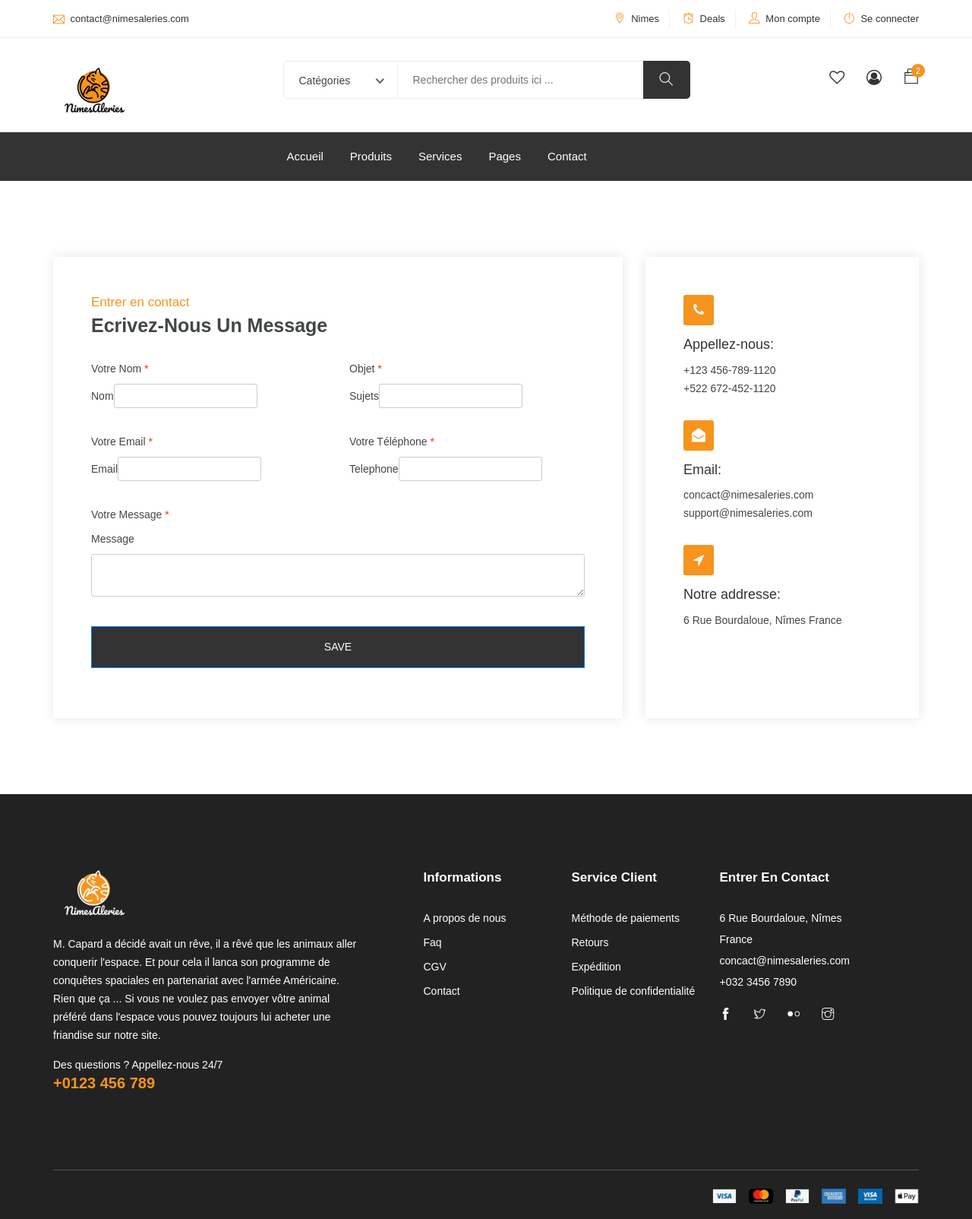
After one commit to Gyomzz/NimesAleries, a Symfony app: template Front/templates/contact/index.html.twig in a window 1280 px wide. The commit adds this page. Shown: the whole page at 76% size. Run offline with Twig, Linux system fonts and the light colour scheme; the template is opened without the code that fills it, so the values that code supplies are empty; form fields are guessed from the names that the template uses; some libraries are stand-ins or nearby versions.

Commit message:
Form contact

```diff
--- /dev/null
+++ b/Front/templates/contact/index.html.twig
@@ -0,0 +1,97 @@
+{% extends 'base.html.twig' %}
+
+{% block title %}Hello ContactController!
+{% endblock %}
+
+{% block body %}
+	<section id="contact-us" class="contact-us section">
+		<div class="container">
+			<div class="contact-head">
+				<div class="row">
+					<div class="col-lg-8 col-12">
+						<div class="form-main">
+							<div class="title">
+								<h4>Entrer en contact</h4>
+								<h3>Ecrivez-Nous un message</h3>
+							</div>
+							{{ form_start(form, {'attr': {'class': 'form'}}) }}
+							<div class="row">
+								<div class="col-lg-6 col-12">
+									<label>
+										Votre Nom
+										<span style="color: #ff2c18;">*</span>
+									</label>
+									{{ form_row(form.nom, {'attr': {'class': 'form-group'}}) }}
+								</div>
+								<div class="col-lg-6 col-12">
+									<label>
+										Objet
+										<span style="color: #ff2c18;">*</span>
+									</label>
+									{{ form_row(form.sujets, {'attr': {'class': 'form-group'}}) }}
+								</div>
+								<div class="col-lg-6 col-12">
+									<label>
+										Votre Email
+										<span style="color: #ff2c18;">*</span>
+									</label>
+									{{ form_row(form.email, {'attr': {'class': 'form-group'}}) }}
+								</div>
+								<div class="col-lg-6 col-12">
+									<label>
+										Votre Téléphone
+										<span style="color: #ff2c18;">*</span>
+									</label>
+									{{ form_row(form.telephone, {'attr': {'class': 'form-group'}}) }}
+								</div>
+								<div class="col-12">
+									<label>
+										Votre Message
+										<span style="color: #ff2c18;">*</span>
+									</label>
+
+									{{ form_row(form.message, {'attr': {'class': 'form-group message'}}) }}
+								</div>
+								<div class="col-12">
+									<div class="form-group button">
+										{{ form_row(form.save, {'attr': {'class': 'form-control btn btn-primary py-3 px-5'}}) }}
+									</div>
+								</div>
+							</div>
+							{{ form_end(form) }}
+
+						</form>
+					</div>
+				</div>
+				<div class="col-lg-4 col-12">
+					<div class="single-head">
+						<div class="single-info">
+							<i class="fa fa-phone"></i>
+							<h4 class="title">Appellez-nous:</h4>
+							<ul>
+								<li>+123 456-789-1120</li>
+								<li>+522 672-452-1120</li>
+							</ul>
+						</div>
+						<div class="single-info">
+							<i class="fa fa-envelope-open"></i>
+							<h4 class="title">Email:</h4>
+							<ul>
+								<li><a href="mailto:concact@nimesaleries.com">concact@nimesaleries.com</a></li>
+								<li><a href="mailto:concact@nimesaleries.com">support@nimesaleries.com</a></li>
+							</ul>
+						</div>
+						<div class="single-info">
+							<i class="fa fa-location-arrow"></i>
+							<h4 class="title">Notre addresse:</h4>
+							<ul>
+								<li>6 Rue Bourdaloue, Nîmes
+																																																																																											France</li>
+							</ul>
+						</div>
+					</div>
+				</div>
+			</div>
+		</div>
+	</div>
+</section>{% endblock %}
--- a/Front/templates/inc/header.html.twig
+++ b/Front/templates/inc/header.html.twig
@@ -195,8 +195,9 @@
 											<li>
 												<a href="#">Pages</a>
 											</li>
-											<li>
-												<a href="#">Contact</a>
+											<li {% if app.request.requesturi == '/contact' %} class="active" {% endif %}>
+
+												<a href="/contact">Contact</a>
 											</li>
 										</ul>
 									</div>
```
Also changed, not shown: Front/src/Controller/ContactController.php (added, +58 -0 lines), Front/src/Form/ContactFormType.php (added, +47 -0 lines).
